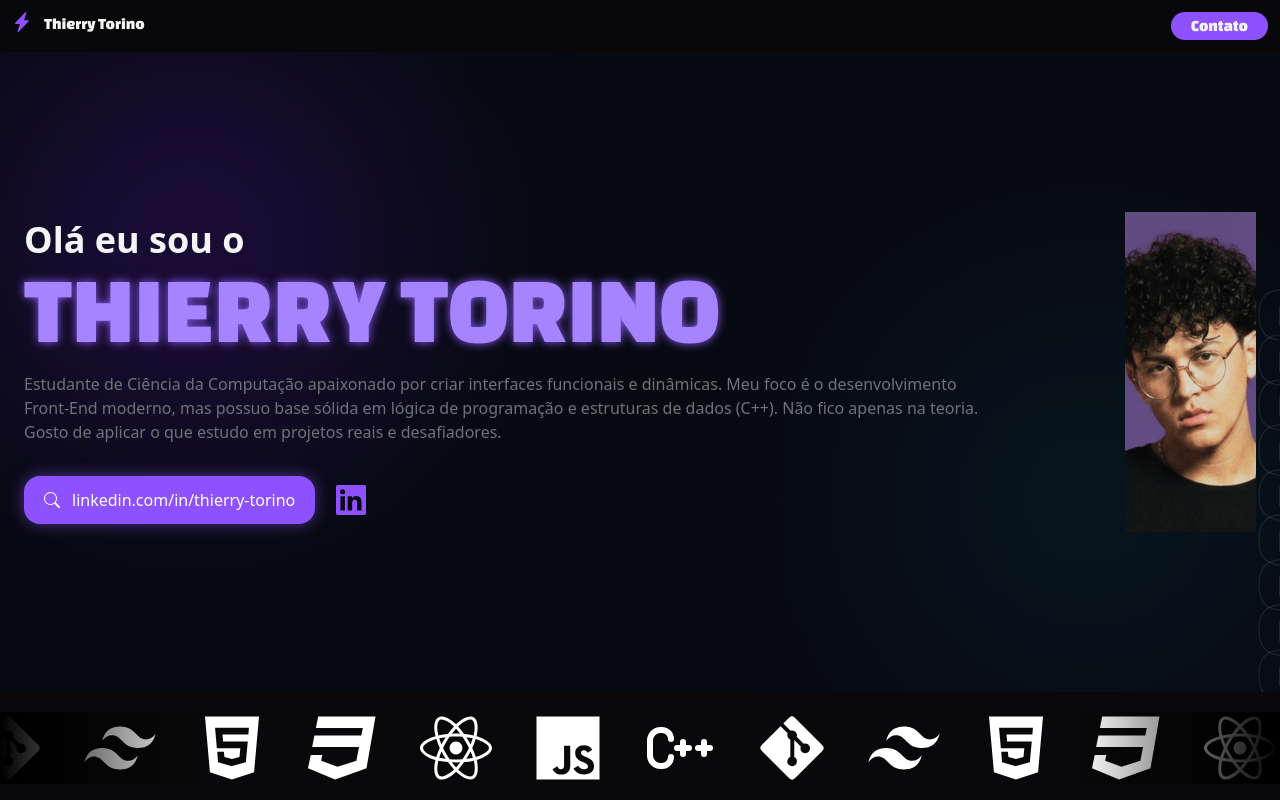
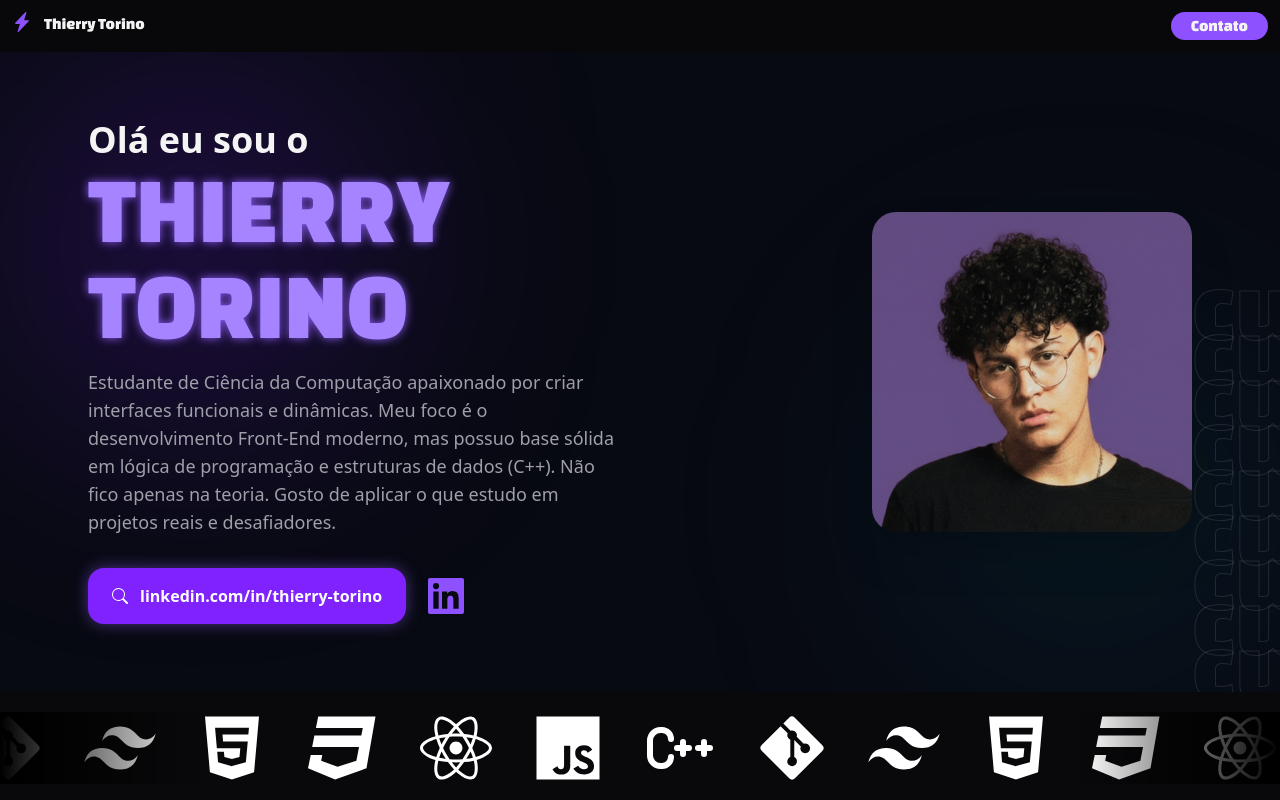
Before and after one commit to ThierryTorino/meu-portifolio, a React (Vite) app: page / in a window 1280 px wide. Shown: the top 800 px of the page. Built offline with nearby package versions, Linux system fonts and the light colour scheme; no server answers.

Commit message:
arrumando no pc

```diff
--- a/src/components/HeroSection.jsx
+++ b/src/components/HeroSection.jsx
@@ -28,48 +28,55 @@ function HeroSection(){
             variants={animacaoPai}
             initial="escondido"
             animate="visivel"
-            className="bg-[#080a12] w-full overflow-x-hidden flex flex-col lg:flex-row justify-center items-center gap-12 lg:gap-32 min-h-[80vh] px-6 py-20 lg:py-0 relative overflow-hidden"
+
+            className="bg-[#080a12] w-full overflow-hidden min-h-[80vh] relative flex items-center py-20 lg:py-0"
         >
+
             <div className="absolute top-0 left-0 w-96 h-96 bg-violet-600/20 rounded-full blur-[120px]"></div>
             <div className="absolute bottom-0 right-0 w-96 h-96 bg-cyan-600/10 rounded-full blur-[120px]"></div>
 
-                <motion.div variants={animacaoFilho} className="text-center lg:text-left z-10">
+
+            <div className="w-full max-w-6xl mx-auto px-6 flex flex-col lg:flex-row justify-between items-center gap-12 z-10">
+
+
+                <motion.div variants={animacaoFilho} className="text-center lg:text-left flex-1 w-full">
                     <p className="text-zinc-100 font-bold text-2xl lg:text-4xl">Olá eu sou o</p>
                     <p className="text-violet-400 text-5xl md:text-7xl lg:text-8xl font-changaOne [text-shadow:0_0_10px_#8b5cf6]">
                         THIERRY TORINO
                     </p>
-                    <p className="text-zinc-500 max-w-full lg:max-w-600px mt-4 mx-auto lg:mx-0">
+
+                    <p className="text-zinc-400 text-lg mt-4 max-w-2xl mx-auto lg:mx-0">
                         Estudante de Ciência da Computação apaixonado por criar interfaces funcionais e dinâmicas. Meu foco é o desenvolvimento Front-End moderno, mas possuo base sólida em lógica de programação e estruturas de dados (C++). Não fico apenas na teoria. Gosto de aplicar o que estudo em projetos reais e desafiadores.
                     </p>
 
                     <div className='flex flex-col sm:flex-row mt-8 items-center justify-center lg:justify-start gap-4'>
-                        <a href='https://www.linkedin.com/in/thierry-torino/' target='blank' className='text-white bg-violet-500 hover:bg-violet-400 transition-colors rounded-2xl px-5 py-3 flex items-center shadow-[0_0_15px_rgba(139,92,246,0.5)]'>
-                            <BsSearch className='text-white mr-3'/>
-                            <span className="truncate max-w-200px sm:max-w-none">
-                                linkedin.com/in/thierry-torino
-                            </span>
+                        <a href='https://www.linkedin.com/in/thierry-torino/' target='_blank' rel="noreferrer" className='text-white bg-violet-600 hover:bg-violet-500 transition-colors rounded-2xl px-6 py-4 flex items-center shadow-[0_0_15px_rgba(139,92,246,0.5)] font-bold'>
+                            <BsSearch className='text-white mr-3 font-bold'/>
+                            linkedin.com/in/thierry-torino
                         </a>
-                        <BiLogoLinkedinSquare className='text-violet-500 h-10 w-10 hidden sm:block'/>
+                        <BiLogoLinkedinSquare className='text-violet-500 h-12 w-12 hidden sm:block'/>
                     </div>
                 </motion.div>
 
-                <motion.div variants={animacaoFilho} className='relative flex justify-center z-10 mt-10 lg:mt-0'>
-                    <img src={Minhafoto} className='w-64 h-64 md:w-80 md:h-80 lg:w-400px lg:h-400px object-cover relative z-20 rounded-full lg:rounded-none' alt="Foto de Thierry Torino" />
+                {/* LADO DIREITO: Foto */}
+                <motion.div variants={animacaoFilho} className='relative flex justify-center lg:justify-end flex-1 w-full'>
+
+                    <img src={Minhafoto} className='w-64 h-64 md:w-80 md:h-80 lg:w-400px lg:h-450px object-cover relative z-20 rounded-full lg:rounded-3xl shadow-2xl' alt="Foto de Thierry Torino" />
 
                     <div className='hidden lg:block relative'>
                         {textoRepeticoes.map((numero)=>{
                             return <p
                                 key={numero}
                                 className='absolute font-changaOne text-8xl text-transparent bg-clip-text [-webkit-text-stroke:1px_white] -mt-130px -ml-30px opacity-10 pointer-events-none select-none'
-                                style={{
-                                    top: numero * 45
-                                }}
+                                style={{ top: numero * 45 }}
                             >
                                 currículo
                             </p>
                         })}
                     </div>
                 </motion.div>
+
+            </div>
         </motion.section>
     )
 }
```
